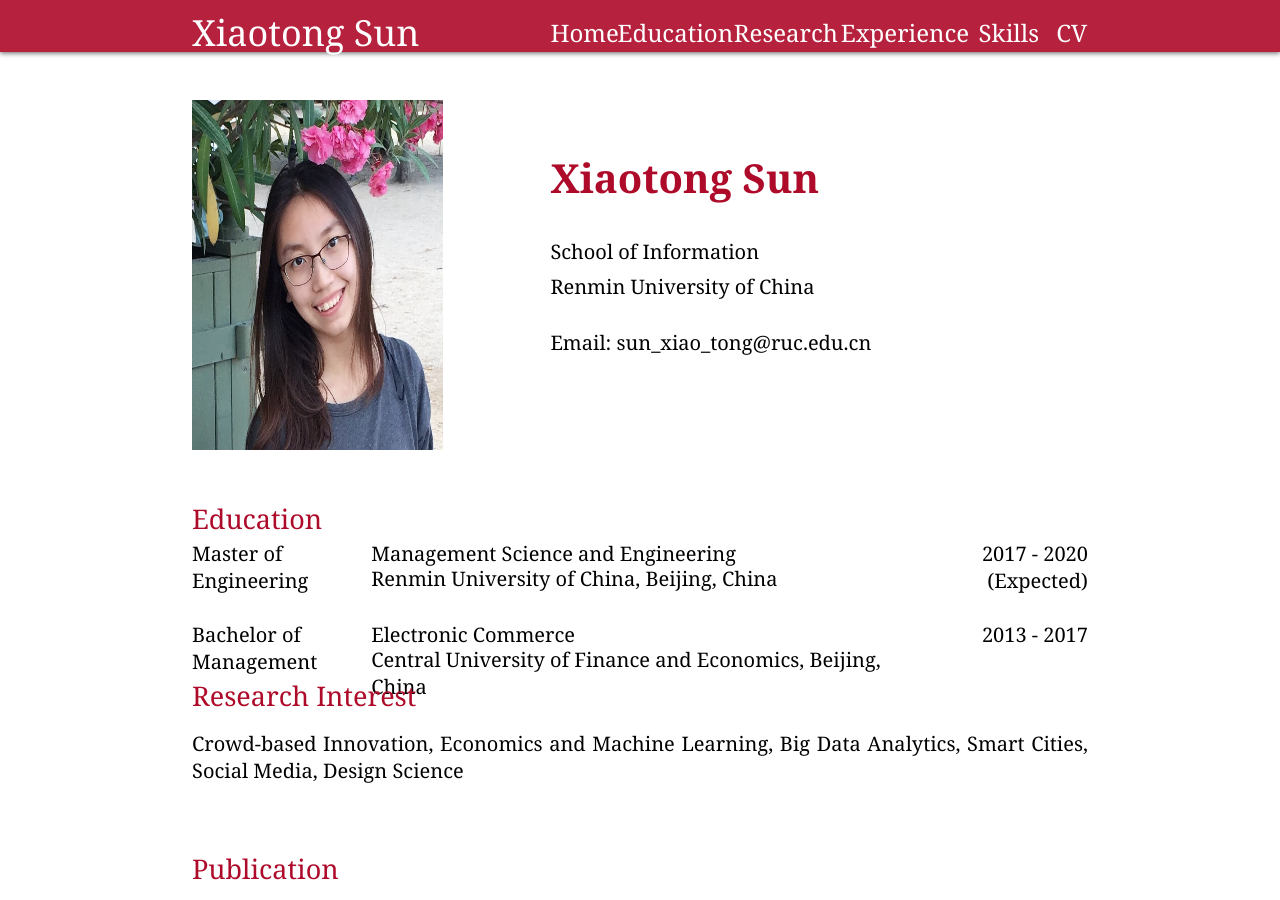
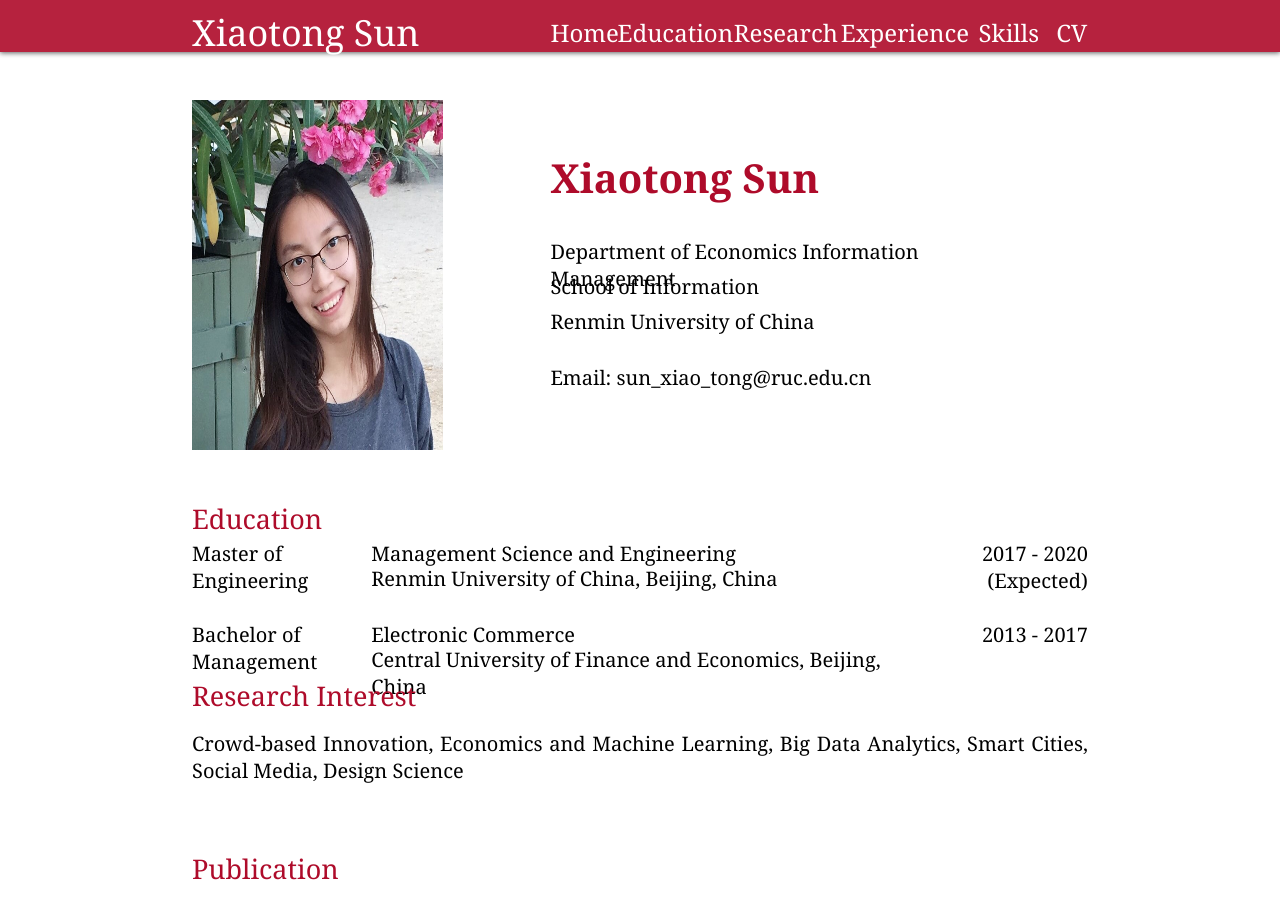
Before and after one commit to carolxiaotongsun/carolxiaotongsun.github.io, a Jekyll site: the page index.html, which Jekyll copies as it is, in a window 1280 px wide and 900 px high. Built offline with Jekyll 4.4.1, drawn with Linux system fonts in a browser that asks for light colours.

Commit message:
Update index.html

```diff
--- a/index.html
+++ b/index.html
@@ -53,7 +53,9 @@
                 <div style="height:25%;width:100%;text-align:left;margin-top:50px">
                     <h style="font-size:40px;color:#ae0b2a;font-weight:750">Xiaotong Sun</h>
                 </div>
-
+                <div style="height:10%;width:100%;text-align:left">
+                    <h style="height:100%;font-size:20px;color:#000000;margin-top:5px">Department of Economics Information Management</h>
+                </div>
                 <div style="height:10%;width:100%;text-align:left">
                     <h style="height:100%;font-size:20px;color:#000000;margin-top:5px">School of Information</h>
                 </div>
```
